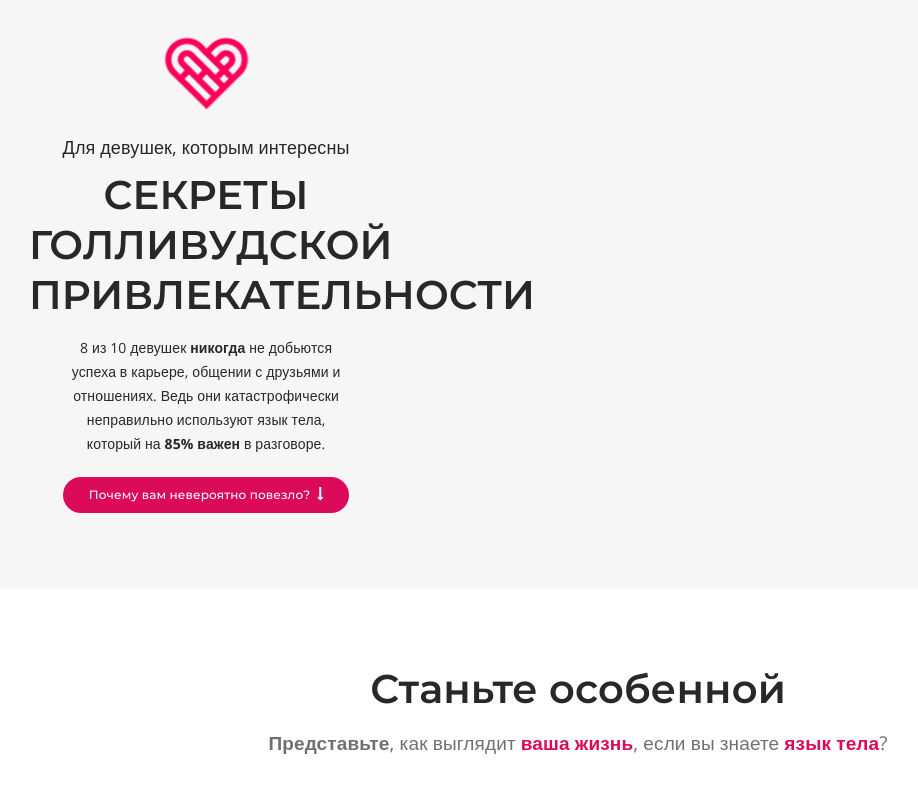
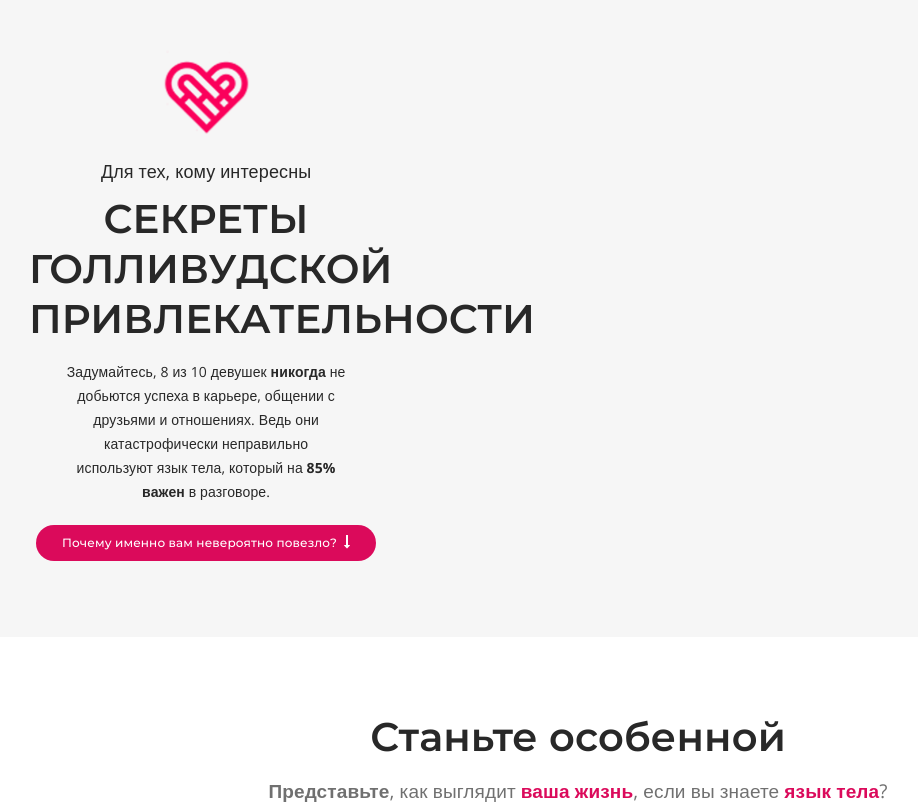
Before and after one commit to dimlevsha/dimlevsha.github.io, a plain HTML site: page index.html in a window 1280 px wide. Shown: the part 1920-2727 px from the top of the page, without its empty margins (62-980 px from the left). Drawn offline with nearby package versions, Linux system fonts and the light colour scheme.

Commit message:
Update index.html

```diff
--- a/index.html
+++ b/index.html
@@ -118,7 +118,7 @@
 
                     <div class="wow flipInX animated animated animated animated animated animated animated" style="visibility: visible; animation-duration: 1300ms; animation-name: flipInX;">
                     <div class="col-md-12 col-sm-12 col-xs-12 text-center">
-                            <h2 class="section-title-large sm-section-title-medium text-dark-gray font-weight-600 alt-font margin-three-bottom xs-margin-fifteen-bottom tz-text">Что отталкивает мужчин?</h2>
+                            <h2 class="section-title-large sm-section-title-medium text-dark-gray font-weight-600 alt-font margin-three-bottom xs-margin-fifteen-bottom tz-text">Частые ошибки девушек в общении</h2>
                             <div class="text-medium width-60 margin-lr-auto md-width-70 sm-width-100 tz-text" style="background-color: rgba(0, 0, 0, 0); font-weight: 400; font-family: 'Open Sans', sans-serif; text-transform: none; border-radius: 0px; color: rgb(208, 32, 102) !important; font-size: 20px !important;" id="ui-id-42">
 </div>
                         </div>
@@ -189,10 +189,10 @@
                                    </div>
                                     <!-- end image -->
                                     <!-- section title -->
-                                    <div class="font-weight-400 text-dark-gray text-extra-large sm-text-extra-large margin-four-bottom xs-margin-ten-bottom display-block tz-text">Для девушек, которым интересны</div>
+                                    <div class="font-weight-400 text-dark-gray text-extra-large sm-text-extra-large margin-four-bottom xs-margin-ten-bottom display-block tz-text">Для тех, кому интересны</div>
                                     <h2 class="text-dark-gray alt-font font-weight-600 title-extra-large-2 md-title-extra-large sm-title-extra-large xs-title-extra-large margin-eight-bottom xs-margin-ten-bottom tz-text" style="background-color: rgba(0, 0, 0, 0); font-weight: 600; font-family: Montserrat, sans-serif; text-transform: none; border-radius: 0px; color: rgb(40, 40, 40) !important; font-size: 40px !important;" id="ui-id-18">СЕКРЕТЫ ГОЛЛИВУДСКОЙ ПРИВЛЕКАТЕЛЬНОСТИ</h2>
-                                    <div class="text-dark-gray text-medium sm-text-medium tz-text margin-eleven-bottom width-80 md-width-100 center-col sm-margin-eleven-bottom xs-margin-fifteen-bottom xs-width-100">8 из 10 девушек <b>никогда</b> не добьются успеха в карьере, общении с друзьями и отношениях. Ведь они катастрофически неправильно используют язык тела, который на <b>85% важен </b>в разговоре.</div>
-                                    <a class="btn-medium btn-circle btn bg-light-orange text-white inner-link" href="#feature-section5" style="color: rgb(255, 255, 255); font-size: 12px; font-weight: 500; font-family: Montserrat, sans-serif; text-transform: none; border-radius: 30px; background-color: rgb(219, 10, 91) !important; border-color: rgba(0, 0, 0, 0) !important;" id="ui-id-21"><span class="tz-text" style="color: rgb(255, 255, 255); background-color: rgba(0, 0, 0, 0); font-size: 12px; font-weight: 500; font-family: Montserrat, sans-serif; text-transform: none; border-radius: 0px;" id="ui-id-52">Почему вам невероятно повезло?</span><i class="fa icon-extra-small tz-icon-color fa-long-arrow-down" style="color: rgb(255, 255, 255); font-size: 14px; background-color: rgba(0, 0, 0, 0);" id="ui-id-19"></i></a>
+                                    <div class="text-dark-gray text-medium sm-text-medium tz-text margin-eleven-bottom width-80 md-width-100 center-col sm-margin-eleven-bottom xs-margin-fifteen-bottom xs-width-100">Задумайтесь, 8 из 10 девушек <b>никогда</b> не добьются успеха в карьере, общении с друзьями и отношениях. Ведь они катастрофически неправильно используют язык тела, который на <b>85% важен </b>в разговоре.</div>
+                                    <a class="btn-medium btn-circle btn bg-light-orange text-white inner-link" href="#feature-section5" style="color: rgb(255, 255, 255); font-size: 12px; font-weight: 500; font-family: Montserrat, sans-serif; text-transform: none; border-radius: 30px; background-color: rgb(219, 10, 91) !important; border-color: rgba(0, 0, 0, 0) !important;" id="ui-id-21"><span class="tz-text" style="color: rgb(255, 255, 255); background-color: rgba(0, 0, 0, 0); font-size: 12px; font-weight: 500; font-family: Montserrat, sans-serif; text-transform: none; border-radius: 0px;" id="ui-id-52">Почему именно вам невероятно повезло?</span><i class="fa icon-extra-small tz-icon-color fa-long-arrow-down" style="color: rgb(255, 255, 255); font-size: 14px; background-color: rgba(0, 0, 0, 0);" id="ui-id-19"></i></a>
                                     <!-- end section title -->
                             </div>
                         </div>
```
